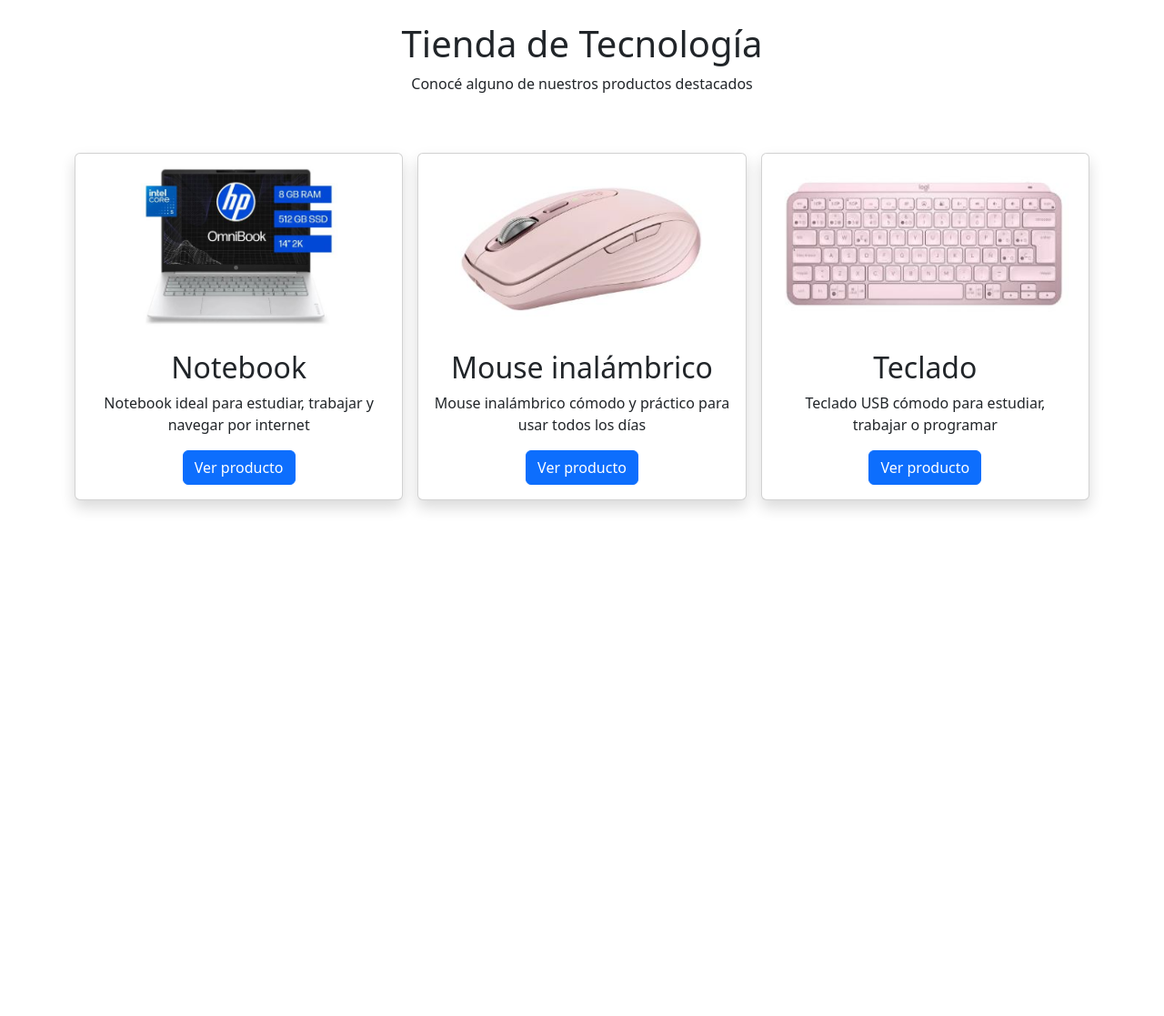
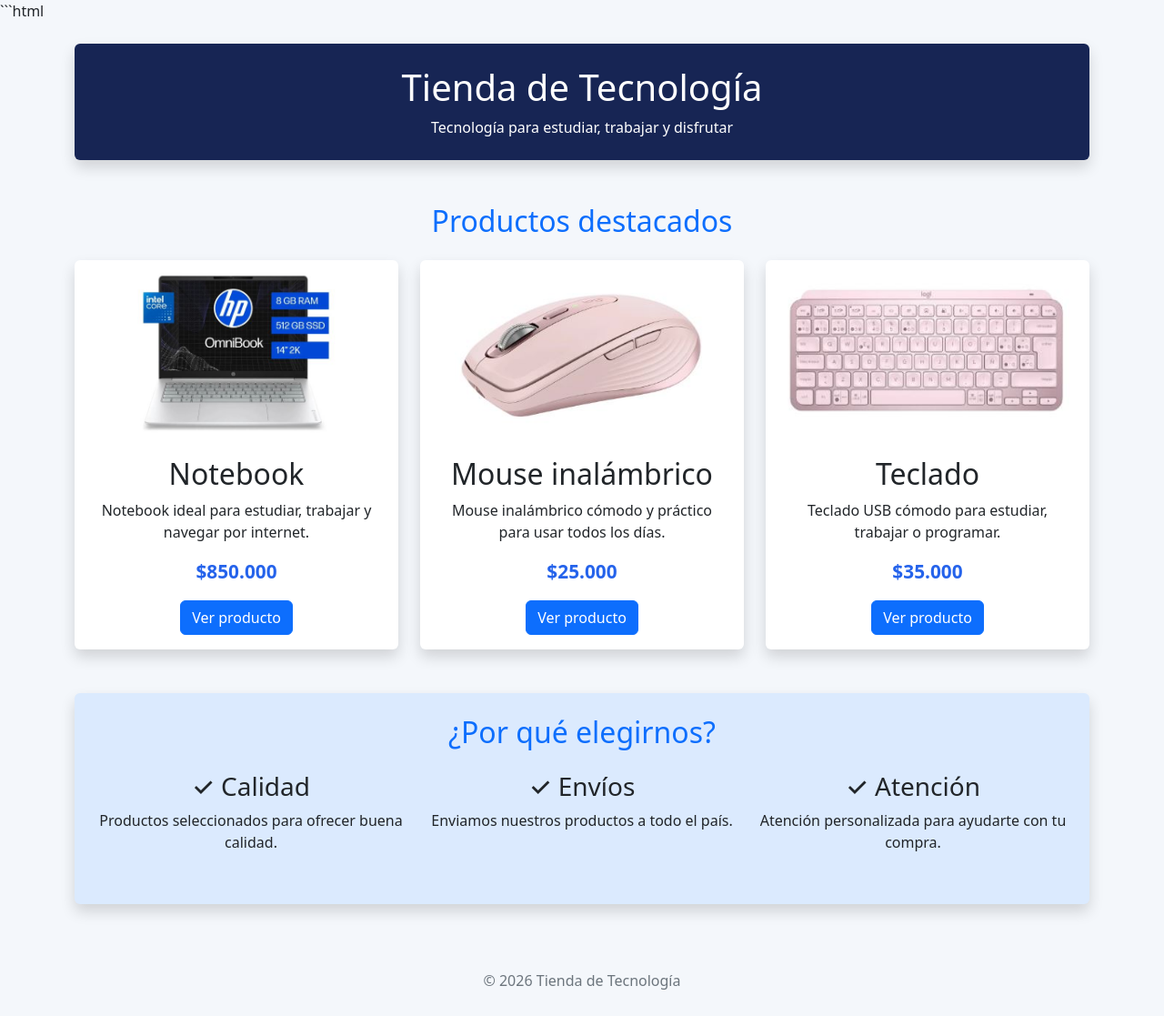
Before and after one commit to LoreDenhoff/cilsa-Boostrap, a plain HTML site: page index.html in a window 1280 px wide. Shown: the top 1117 px of the page at 91% size. Before the commit the page ends 800 px from the top, so only its background shows below. Drawn offline with nearby package versions, Linux system fonts and the light colour scheme.

````diff
--- a/index.html
+++ b/index.html
@@ -1,82 +1,267 @@
+```html
 <!doctype html>
 <html lang="es">
+
 <head>
-    <meta charset="utf-8" />
-    <meta name="viewport" content="width=device-width, initial-scale=1" />
-    <title>Bootstrap - Ejemplo</title>
+  <meta charset="utf-8">
+  <meta name="viewport" content="width=device-width, initial-scale=1">
+
+  <title>Tienda de Tecnología</title>
+
+  <!-- Bootstrap -->
   <link
     href="https://cdn.jsdelivr.net/npm/bootstrap@5.3.8/dist/css/bootstrap.min.css"
     rel="stylesheet"
     integrity="sha384-sRIl4kxILFvY47J16cr9ZwB07vP4J8+LH7qKQnuqkuIAvNWLzeN8tE5YBujZqJLB"
     crossorigin="anonymous"
-    />
+  >
+
   <style>
+    /* Fondo general */
+    body {
+      background-color: #f4f7fb;
+    }
+
+    /* Encabezado */
+    .encabezado {
+      background-color: #172554;
+    }
+
+    /* Tarjetas */
+    .card {
+      border: none;
+      transition: transform 0.2s;
+    }
+
+    .card:hover {
+      transform: translateY(-5px);
+    }
+
+    /* Imágenes */
     .card-img-top {
       height: 200px;
       object-fit: contain;
       padding: 10px;
     }
+
+    /* Precios */
+    .precio {
+      color: #2563eb;
+      font-size: 1.3rem;
+      font-weight: bold;
+    }
+
+    /* Sección de beneficios */
+    .beneficios {
+      background-color: #dbeafe;
+    }
   </style>
 </head>
+
 <body>
+
+  <!-- ENCABEZADO -->
+  <div class="container mt-4">
+    <header class="encabezado text-white text-center py-4 rounded shadow">
+
+      <h1>Tienda de Tecnología</h1>
+
+      <p class="mb-0">
+        Tecnología para estudiar, trabajar y disfrutar
+      </p>
+
+    </header>
+  </div>
+
+
+  <!-- PRODUCTOS -->
   <div class="container">
-      <h1 class="text-center mt-4">Tienda de Tecnología</h1>
-      <p class="text-center">Conocé alguno de nuestros productos destacados</p>
 
-      <div class="row mt-5 mb-5 g-3">
-        <!--1er producto-->
+    <h2 class="text-center text-primary mt-5 mb-4">
+      Productos destacados
+    </h2>
+
+    <div class="row g-4 mb-5">
+
+      <!-- PRODUCTO 1 -->
       <div class="col-sm-12 col-md-4">
+
         <div class="card shadow h-100">
-            <img src="./img/notebook.JPG" class="card-img-top" alt="Notebook" />
-            <div
-              class="card-body d-flex flex-column align-items-center justify-content-between"
+
+          <img
+            src="./img/notebook.JPG"
+            class="card-img-top"
+            alt="Notebook"
           >
-              <h2 class="card-title text-center">Notebook</h2>
+
+          <div class="card-body d-flex flex-column">
+
+            <h2 class="card-title text-center">
+              Notebook
+            </h2>
+
             <p class="card-text text-center">
-                Notebook ideal para estudiar, trabajar y navegar por internet
+              Notebook ideal para estudiar, trabajar y navegar por internet.
             </p>
-              <button class="btn btn-primary">Ver producto</button>
+
+            <p class="precio text-center">
+              $850.000
+            </p>
+
+            <div class="text-center mt-auto">
+              <button class="btn btn-primary">
+                Ver producto
+              </button>
             </div>
+
           </div>
         </div>
 
-        <!--2do producto-->
+      </div>
+
+
+      <!-- PRODUCTO 2 -->
       <div class="col-sm-12 col-md-4">
+
         <div class="card shadow h-100">
-            <img src="./img/mouse.JPG" class="card-img-top" alt="Mouse" />
-            <div
-              class="card-body d-flex flex-column align-items-center justify-content-between"
+
+          <img
+            src="./img/mouse.JPG"
+            class="card-img-top"
+            alt="Mouse inalámbrico"
           >
-              <h2 class="card-title text-center">Mouse inalámbrico</h2>
+
+          <div class="card-body d-flex flex-column">
+
+            <h2 class="card-title text-center">
+              Mouse inalámbrico
+            </h2>
+
             <p class="card-text text-center">
-                Mouse inalámbrico cómodo y práctico para usar todos los días
+              Mouse inalámbrico cómodo y práctico para usar todos los días.
             </p>
-              <button class="btn btn-primary">Ver producto</button>
+
+            <p class="precio text-center">
+              $25.000
+            </p>
+
+            <div class="text-center mt-auto">
+              <button class="btn btn-primary">
+                Ver producto
+              </button>
             </div>
+
           </div>
         </div>
 
-        <!--3er producto-->
+      </div>
+
+
+      <!-- PRODUCTO 3 -->
       <div class="col-sm-12 col-md-4">
+
         <div class="card shadow h-100">
-            <img src="./img/teclado.JPG" class="card-img-top" alt="Teclado" />
-            <div
-              class="card-body d-flex flex-column align-items-center justify-content-between"
+
+          <img
+            src="./img/teclado.JPG"
+            class="card-img-top"
+            alt="Teclado"
           >
-              <h2 class="card-title text-center">Teclado</h2>
+
+          <div class="card-body d-flex flex-column">
+
+            <h2 class="card-title text-center">
+              Teclado
+            </h2>
+
             <p class="card-text text-center">
-                Teclado USB cómodo para estudiar, trabajar o programar
+              Teclado USB cómodo para estudiar, trabajar o programar.
             </p>
-              <button class="btn btn-primary">Ver producto</button>
+
+            <p class="precio text-center">
+              $35.000
+            </p>
+
+            <div class="text-center mt-auto">
+              <button class="btn btn-primary">
+                Ver producto
+              </button>
+            </div>
+
           </div>
         </div>
+
       </div>
+
     </div>
+
+
+    <!-- BENEFICIOS -->
+    <section class="beneficios rounded shadow p-4 mb-5">
+
+      <h2 class="text-center text-primary mb-4">
+        ¿Por qué elegirnos?
+      </h2>
+
+      <div class="row text-center">
+
+        <div class="col-md-4 mb-3">
+
+          <h3>✓ Calidad</h3>
+
+          <p>
+            Productos seleccionados para ofrecer buena calidad.
+          </p>
+
         </div>
+
+
+        <div class="col-md-4 mb-3">
+
+          <h3>✓ Envíos</h3>
+
+          <p>
+            Enviamos nuestros productos a todo el país.
+          </p>
+
+        </div>
+
+
+        <div class="col-md-4 mb-3">
+
+          <h3>✓ Atención</h3>
+
+          <p>
+            Atención personalizada para ayudarte con tu compra.
+          </p>
+
+        </div>
+
+      </div>
+
+    </section>
+
+
+    <!-- PIE DE PÁGINA -->
+    <footer class="text-center text-secondary py-4">
+
+      <p class="mb-0">
+        © 2026 Tienda de Tecnología
+      </p>
+
+    </footer>
+
+  </div>
+
+
+  <!-- Bootstrap JavaScript -->
   <script
     src="https://cdn.jsdelivr.net/npm/bootstrap@5.3.8/dist/js/bootstrap.bundle.min.js"
-      integrity="sha384-FKyoEForCGlyvwx9Hj09JcYn3nv7wiPVlz7YYwJrWVcXK/BmnVDxM+D2scQbITxI"
+    integrity="sha384-FKyoEForCGlyvwxH9JcYn3nv7wiPvz6cQbITxI"
     crossorigin="anonymous"
   ></script>
+
 </body>
+
 </html>
+```
````
Lines whose indentation alone changed are shown as unchanged.
